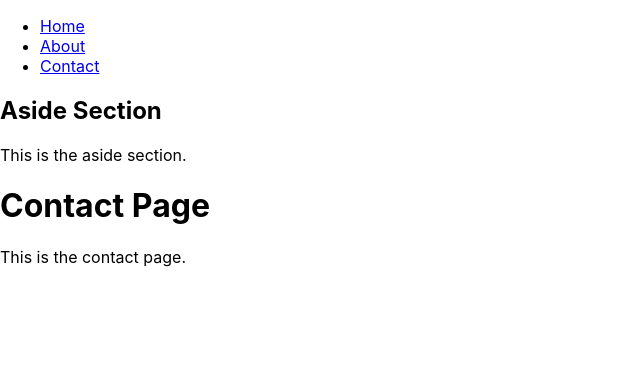
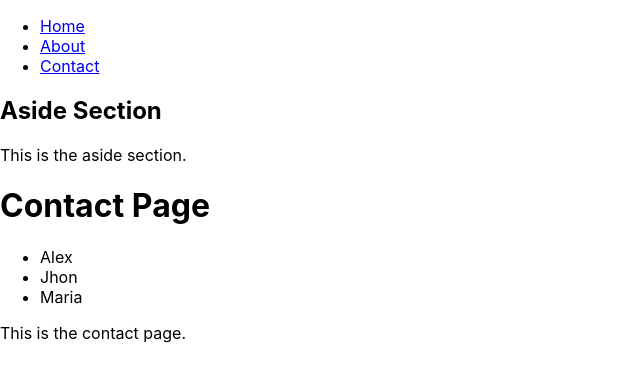
Before and after one commit to Hedriss10/myproject, a React (Create React App) app: page /contact in a window 1280 px wide. Shown: the top 380 px of the page, without its empty margins (0-640 px from the left). Built offline with nearby package versions, Linux system fonts and the light colour scheme.

Commit message:
changes: add map in contactlist

```diff
--- a/src/pages/Contact.jsx
+++ b/src/pages/Contact.jsx
@@ -2,9 +2,15 @@
 
 
 const Contact = () => {
+    const contactList = ["Alex", "Jhon", "Maria"];
     return (
         <div>
             <h1>Contact Page</h1>
+            <ul>
+                {contactList.map((contact, index) => (
+                    <li key={index}>{contact}</li>
+                ))}
+            </ul>
             <p>This is the contact page.</p>
         </div>
     );
```
